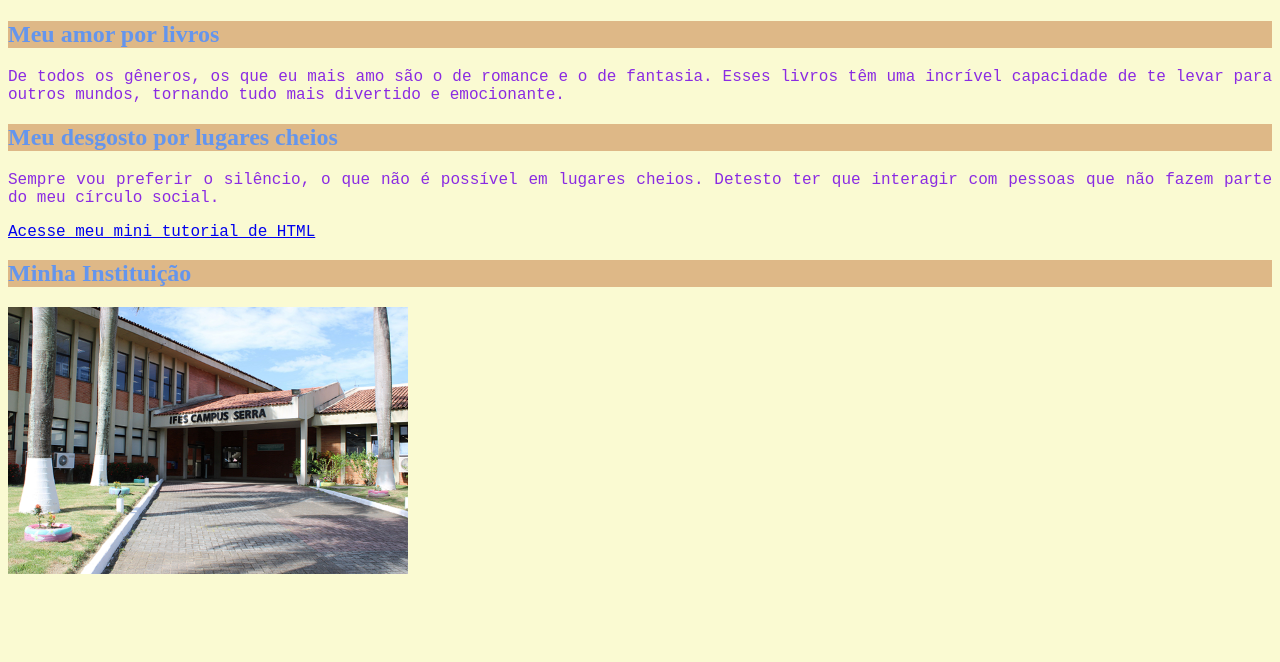
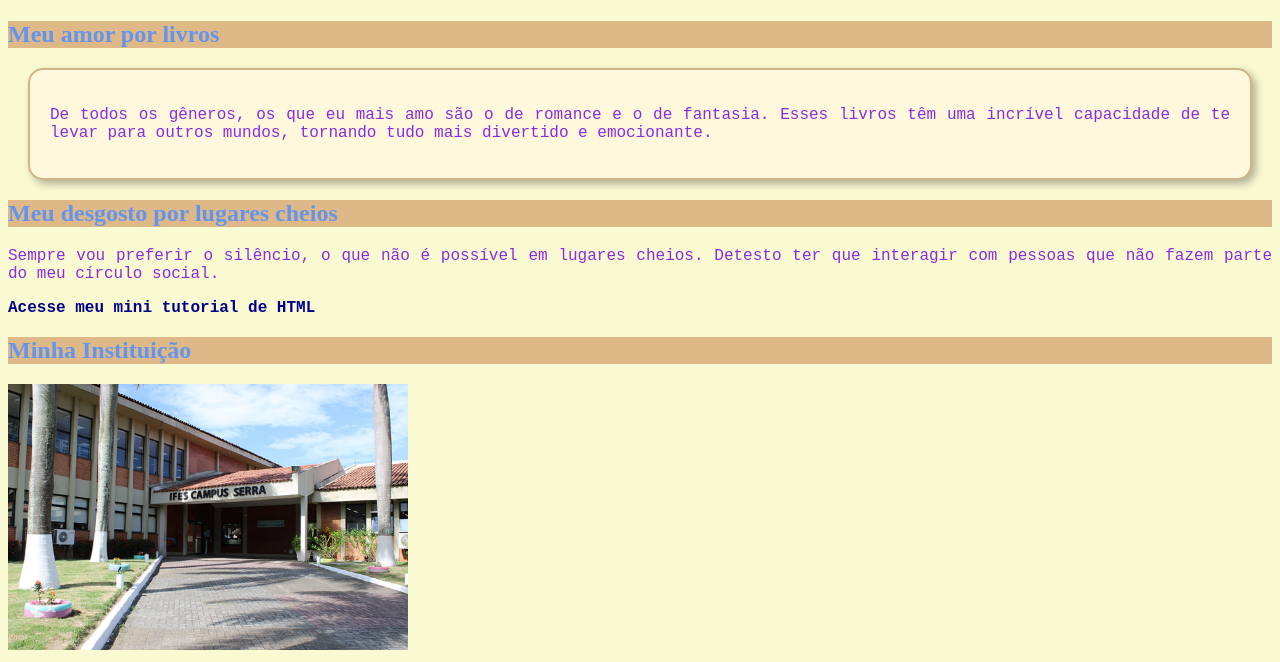
Before and after one commit to Keury12/Page, a plain HTML site: page paginapessoal.html in a window 1280 px wide. Shown: the part 233-895 px from the top of the page. Before the commit the page ends 819 px from the top, so only its background shows below. Drawn offline with Linux system fonts and the light colour scheme.

Commit message:
Atualização CSS-2

```diff
--- a/estilos/estilo.css
+++ b/estilos/estilo.css
@@ -24,3 +24,37 @@
   font-family: 'Courier New', Courier, monospace;
   color: blueviolet;
 }
+
+/* 🔶 Estilização com box model e sombra */
+.box-destaque {
+  border: 2px solid #d2b48c;
+  border-radius: 15px;
+  padding: 20px;
+  margin: 20px;
+  box-shadow: 4px 4px 8px rgba(0, 0, 0, 0.3);
+  background-color: #fff8dc;
+}
+
+/* 🔗 Pseudoclasses para links */
+a {
+  color: darkblue;
+  text-decoration: none;
+  font-weight: bold;
+}
+
+a:hover {
+  color: orange;
+  text-decoration: underline;
+}
+
+a:visited {
+  color: purple;
+}
+
+a:active {
+  color: red;
+}
+
+a:focus {
+  outline: 2px dashed orange;
+}
--- a/paginapessoal.html
+++ b/paginapessoal.html
@@ -19,10 +19,13 @@
   </div>
 
   <!-- Descrição -->
-  <h2>Meu amor por livros</h2>
+<h2>Meu amor por livros</h2>
+<div class="box-destaque">
   <p>
     De todos os gêneros, os que eu mais amo são o de romance e o de fantasia. Esses livros têm uma incrível capacidade de te levar para outros mundos, tornando tudo mais divertido e emocionante.
   </p>
+</div>
+
 
   <h2>Meu desgosto por lugares cheios</h2>
   <p>
```
Lines whose indentation alone changed are shown as unchanged.
